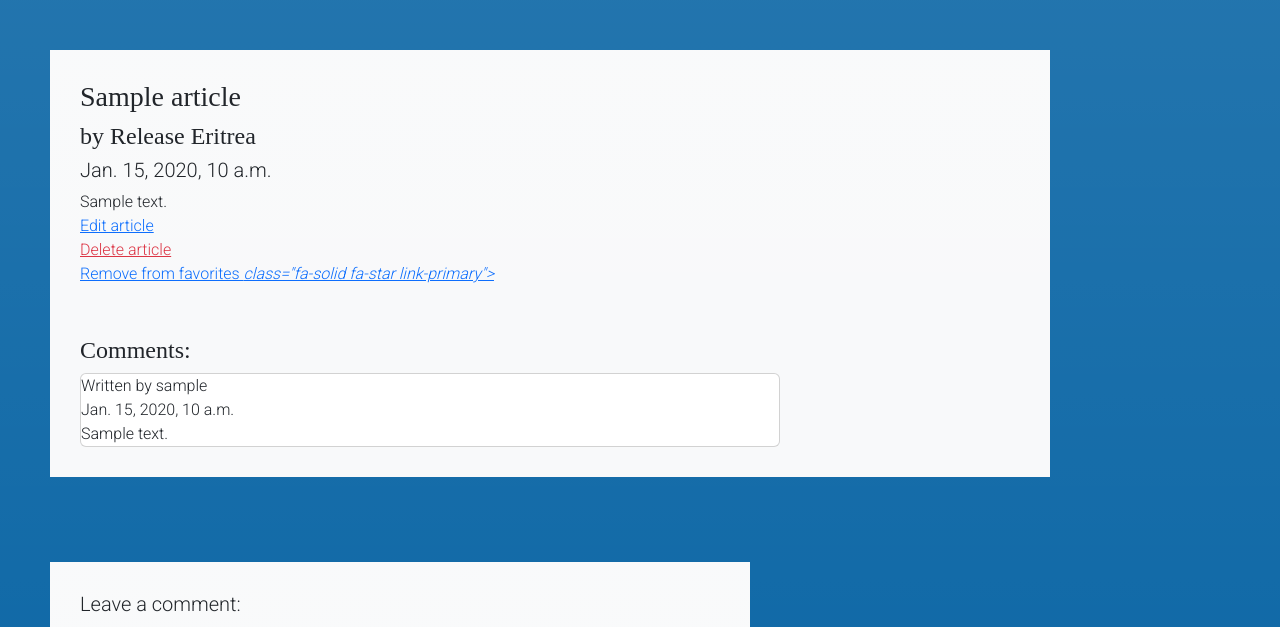
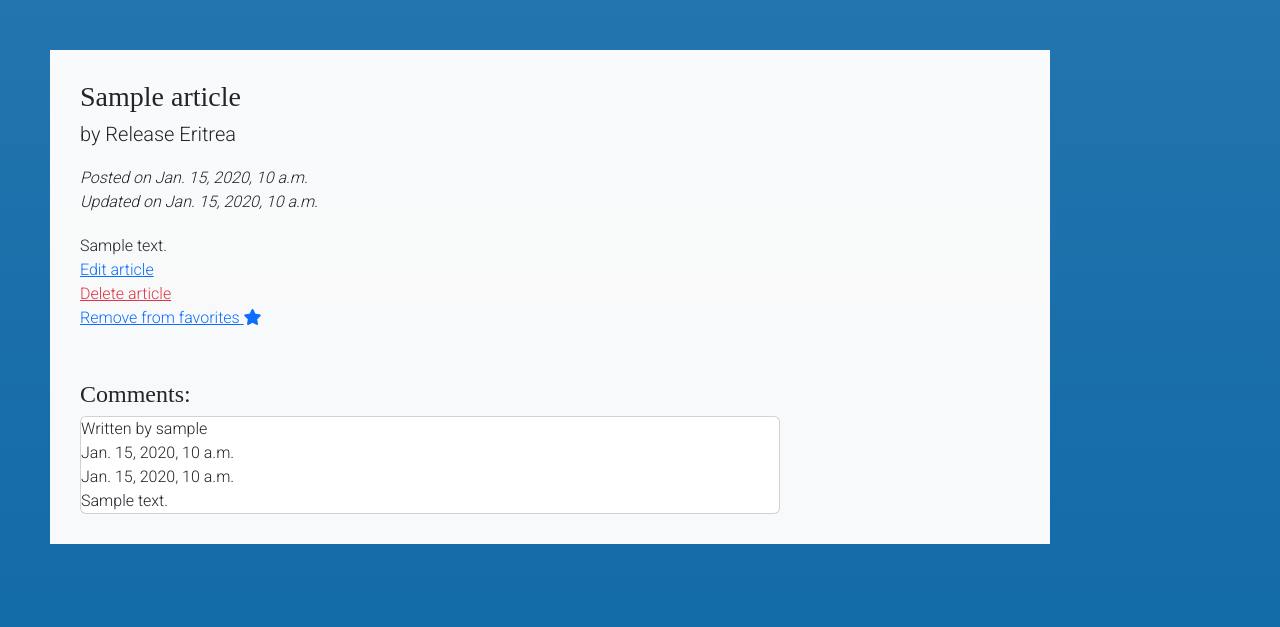
Before and after one commit to Hasmelash95/release-eritrea, a Django app: a page that uses templates/article-detail.html in a window 1280 px wide. Shown: the part 130-757 px from the top of the page. Run offline with Django 3.2, Linux system fonts and the light colour scheme; a user stored in the database is signed in; tables that the repository leaves empty hold one stand-in row (values such as "Sample post"); parts of the project's set-up code (start-up, migrations or seed data) failed here and were passed over; some libraries are stand-ins or nearby versions.

Commit message:
Format the article detail page by adding space

```diff
--- a/static/css/style.css
+++ b/static/css/style.css
@@ -144,6 +144,12 @@ span img {
     max-width: 1000px;
 }
 
+.post-dates {
+    margin-top: 20px;
+    margin-bottom: 20px;
+    font-style: italic;
+}
+
 .location {
     max-width: 1000px;
     padding: 30px;
--- a/templates/article-detail.html
+++ b/templates/article-detail.html
@@ -7,12 +7,13 @@
 <div class="bg-light bg-gradient article-section">
 {% include 'includes/messages.html' %}
     <div class="article-format">
-        <h3> {{ article.title }} </h2>
-            <h4> by Release Eritrea
-        </h3>
-        <h5> {{ article.created_on }} </h4>
-
-            {{ article.content | safe }}
+        <h3> {{ article.title }} </h3>
+        <h5> by Release Eritrea</h5>
+        <div class="post-dates">
+            <div> Posted on {{ article.created_on }}</div>
+            <div> Updated on {{ article.updated_on }}</div>
+        </div>
+        <div>{{ article.content | safe }}</div>
 
     </div>
     {% if user.is_staff %}
@@ -26,7 +27,7 @@
     {% if is_fave %}
     <div>
         <a href="{% url 'fave-add' article.slug %}">Remove from favorites
-        <i>class="fa-solid fa-star link-primary"></i></a>
+        <i class="fa-solid fa-star link-primary"></i></a>
     </div>
     {% else %}
     <div>
@@ -40,6 +41,7 @@
         <div class="card comment-format">
             <div>Written by {{ comment.user }}</div>
             <div>{{ comment.created_on }}</div>
+            <div>{{ comment.updated_on }}</div>
             <div> {{ comment.content | safe }} </div>
         </div>
 
```
